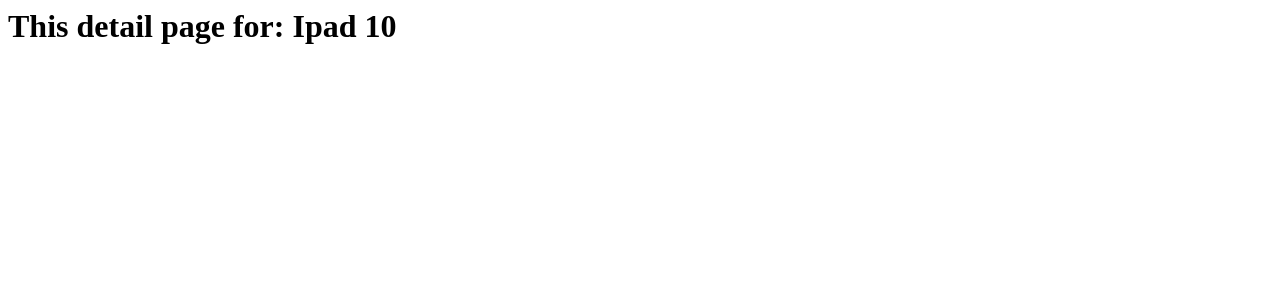
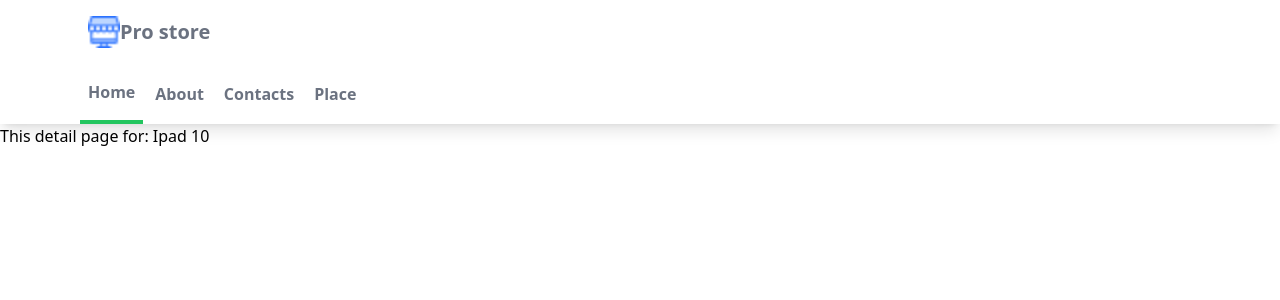
Before and after one commit to Aydemir68/ecomm_site, a Django app: page /myapp/1/ in a window 1280 px wide. Shown: the top 300 px of the page. Run offline with Django 4.2, Linux system fonts and the light colour scheme; data comes from the database, SQL or seed files in the repository; style sheets or scripts are compiled from the project's sources.

Commit message:
navbar.html creares separetely

```diff
--- a/mysite/myapp/templates/myapp/base.html
+++ b/mysite/myapp/templates/myapp/base.html
@@ -8,8 +8,11 @@
     <title>Document</title>
 </head>
 <body>
-   {% block content %}
 
-   {% endblock content %}
+    {% include "myapp/navbar.html" %}
+
+    {% block content %}
+        Text
+    {% endblock content %}
 </body>
 </html>
--- a/mysite/myapp/templates/myapp/detail.html
+++ b/mysite/myapp/templates/myapp/detail.html
@@ -1,3 +1,9 @@
+{% extends "myapp/base.html" %}
+
+{% block content %}
+
 <h1>
     This detail page for: {{item.name}}
 </h1>
+
+{% endblock content %}
--- /dev/null
+++ b/mysite/myapp/templates/myapp/navbar.html
@@ -0,0 +1,21 @@
+{% load static %}
+<nav class="bg-white shadow-lg">
+    <div class="max-w-6xl mx-auto px-4">
+        <div class="flex justify-between">
+            <div calss="flex: space-x-7">
+                <div>
+                    <a href="#" class="flex items-center px-2 py-4">
+                    <img class="h-8" src="{% static 'myapp/images/Store.png'%}" alt="logo"/>
+                    <span class="text-gray-500 font-semibold text-xl"> Pro store </span>
+                    </a>
+                </div>
+                <div class="items-center flex space-x-1">
+                    <a href="#" class="py-4 px-2 text-gray-500 font-semibold border-b-4 border-green-500">Home</a>
+                    <a href="#" class="py-4 px-2 text-gray-500 font-semibold">About</a>
+                    <a href="#" class="py-4 px-2 text-gray-500 font-semibold">Contacts</a>
+                    <a href="#" class="py-4 px-2 text-gray-500 font-semibold">Place</a>
+                </div>
+            </div>
+        </div>
+    </div>
+</nav>
```
Also changed, not shown: mysite/myapp/templates/myapp/index.html (+1 -19 lines).
